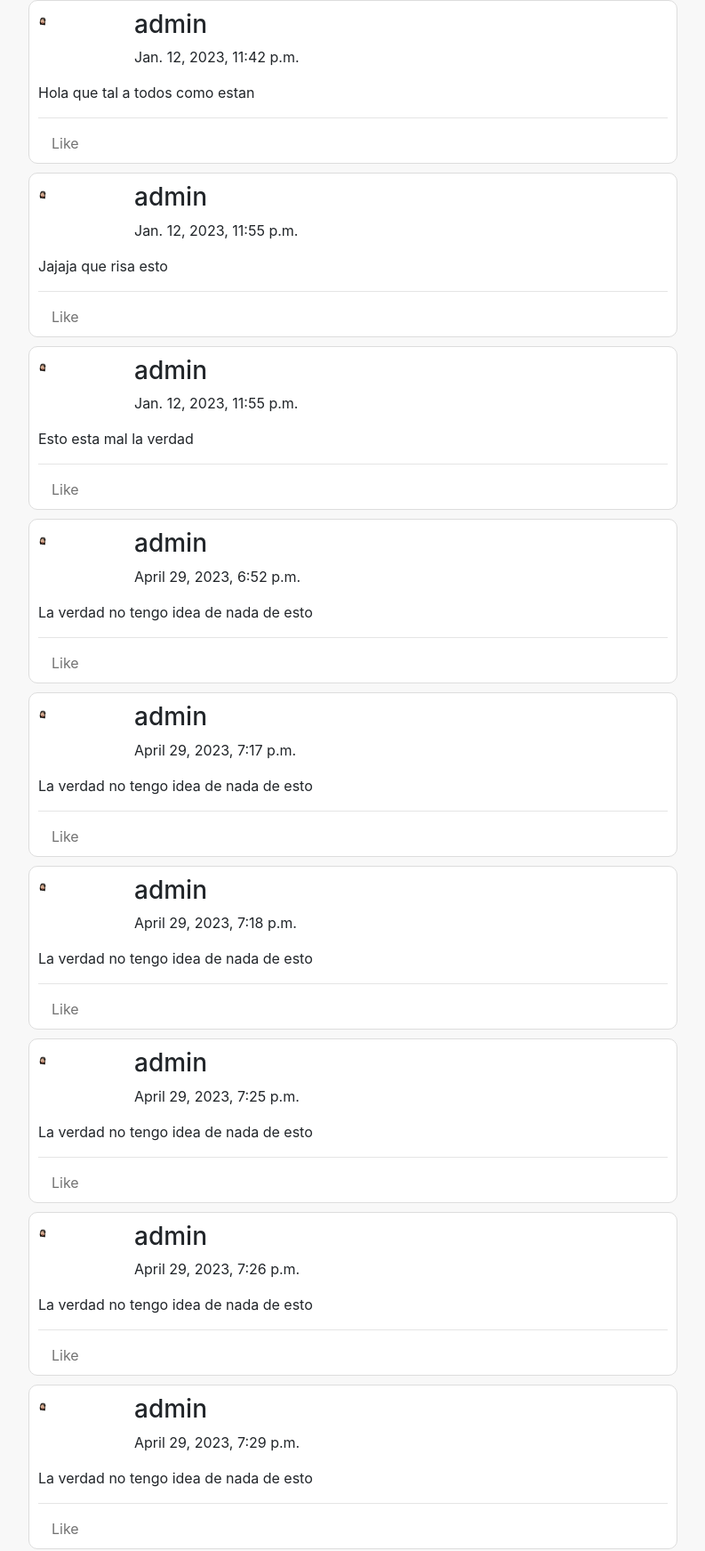
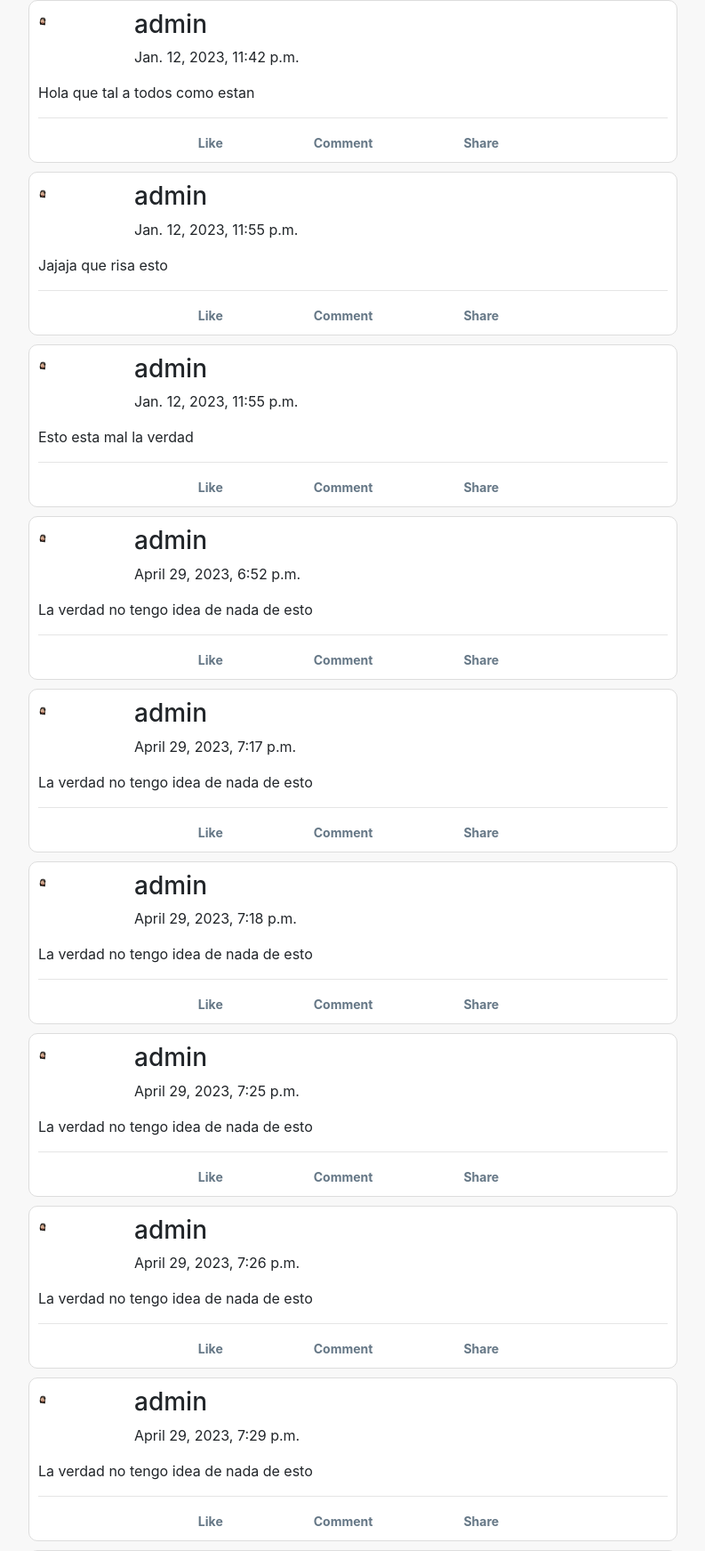
Before and after one commit to AlejandroFerrera/Network, a Django app: page / in a window 1280 px wide. Shown: the part 77-1820 px from the top of the page at 89% size, without its empty margins (243-1036 px from the left). Run offline with Django 3.2, Linux system fonts and the light colour scheme; data comes from the database, SQL or seed files in the repository; both versions use the stored data as it was after the commit; some libraries are stand-ins or nearby versions.

Commit message:
Add actions buttons in posts

```diff
--- a/network/static/network/styles.css
+++ b/network/static/network/styles.css
@@ -12,15 +12,36 @@ main {
 
 .actions {
   padding: 0 20px;
+  display: flex;
+  justify-content: center;
+  align-items: center;
+  gap: 80px;
 }
 
-.action {
+.button {
+  display: inline-block;
+  border: none;
+  background-color: transparent;
+  color: #657786;
+  font-size: 14px;
+  font-weight: bold;
+  cursor: pointer;
+  outline: none;
+  transition: color 0.2s;
   display: flex;
   justify-content: center;
   align-items: center;
   gap: 10px;
-  color: #737373;
 }
+
+.button:hover {
+  color: #1da1f2;
+}
+
+.button:active {
+  color: #e0245e;
+}
+
 
 .action p {
   margin: 0;
--- a/network/templates/network/pages/index.html
+++ b/network/templates/network/pages/index.html
@@ -38,11 +38,21 @@
 
             <footer>
               <div class="row actions">
-                <div class="action">
+                <button class="button action">
                   <!-- like button -->
+                  <p>Like</p>
                   <i class="fa-regular fa-thumbs-up"></i>
-                  <p>Like</p>
-                </div>
+                </button>
+                <button class="button action">
+                  <!-- comment button -->
+                  <p>Comment</p>
+                  <i class="fa-regular fa-comment-dots"></i>
+                </button>
+                <button class="button action">
+                  <!-- like button -->
+                  <p>Share</p>
+                  <i class="fa-regular fa-share-from-square"></i>
+                </button>
               </div>
             </footer>
           </article>
```
Also changed, not shown: db.sqlite3.
